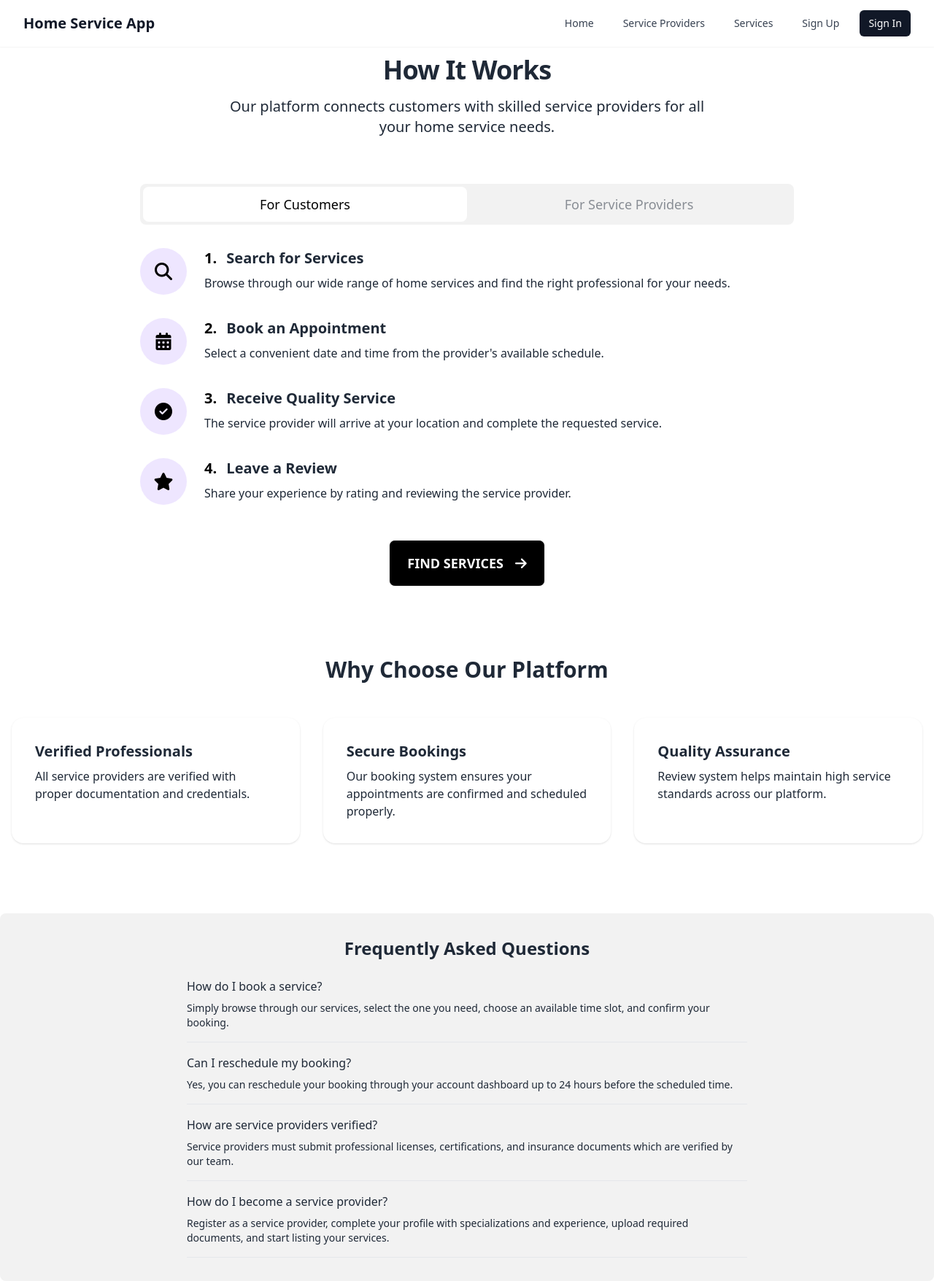
After one commit to jeanclaudegeagea/HomeServiceDjango, a Django app: page /how-it-works/ in a window 1280 px wide. The commit adds this page. Shown: the whole page at 73% size. Run offline with Django 5.2, Linux system fonts and the light colour scheme; some libraries are stand-ins or nearby versions.

Commit message:
how it works page

```diff
--- a/homeservice/core/templates/core/base.html
+++ b/homeservice/core/templates/core/base.html
@@ -43,7 +43,7 @@
 
           <!-- Add Service Button (only for service providers) -->
           {% if request.user.role == request.user.SERVICE_PROVIDER %}
-          <a href="{% url 'create_service' %}" class="btn bg-black text-white text-sm">
+          <a href="{% url 'create_service' %}" class="btn bg-black text-white hover:text-black text-sm">
             Create Service
           </a>
           {% endif %}
--- a/homeservice/core/templates/core/home.html
+++ b/homeservice/core/templates/core/home.html
@@ -27,7 +27,7 @@
             </p>
           </div>
           <div class="flex flex-col gap-2 min-[400px]:flex-row animate-slideUp">
-            <a href=""
+            <a href="{% url 'how_it_works' %}"
               class="inline-flex items-center justify-center rounded-md border border-white px-6 py-3 text-sm font-medium text-white shadow-md transition-all duration-300 hover:bg-white hover:bg-opacity-10 hover:scale-105 focus:outline-none focus:ring-2 focus:ring-white focus:ring-offset-2 focus:ring-offset-black">
               How It Works
             </a>
--- /dev/null
+++ b/homeservice/core/templates/core/how_it_works.html
@@ -0,0 +1,191 @@
+{% extends 'core/base.html' %}
+{% load static %}
+
+{% block title %}How It Works{% endblock %}
+
+{% block content %}
+<div class="text-center mb-16 mt-3">
+    <h1 class="text-4xl font-bold tracking-tight mb-4">How It Works</h1>
+    <p class="text-xl text-muted-foreground max-w-2xl mx-auto">
+        Our platform connects customers with skilled service providers for all your home service needs.
+    </p>
+</div>
+
+<div class="tabs max-w-4xl mx-auto">
+    <div class="tabs-boxed grid w-full grid-cols-2 mb-8">
+        <a class="tab tab-lg {% if active_tab == 'customer' %}bg-white text-black{% endif %}"
+           href="?tab=customer">For Customers</a>
+        <a class="tab tab-lg {% if active_tab == 'provider' %}bg-white text-black{% endif %}"
+           href="?tab=provider">For Service Providers</a>
+    </div>
+
+    {% if active_tab == 'customer' %}
+    <div class="grid gap-8">
+        <div class="flex items-start gap-6">
+            <div class="flex-shrink-0 w-16 h-16 rounded-full bg-primary/10 flex items-center justify-center">
+                <i class="fas fa-search text-black text-2xl"></i>
+            </div>
+            <div>
+                <h3 class="text-xl font-semibold mb-2">
+                    <span class="text-black mr-2">1.</span> Search for Services
+                </h3>
+                <p class="text-muted-foreground">Browse through our wide range of home services and find the right professional for your needs.</p>
+            </div>
+        </div>
+
+        <div class="flex items-start gap-6">
+            <div class="flex-shrink-0 w-16 h-16 rounded-full bg-primary/10 flex items-center justify-center">
+                <i class="fas fa-calendar-alt text-black text-2xl"></i>
+            </div>
+            <div>
+                <h3 class="text-xl font-semibold mb-2">
+                    <span class="text-black mr-2">2.</span> Book an Appointment
+                </h3>
+                <p class="text-muted-foreground">Select a convenient date and time from the provider's available schedule.</p>
+            </div>
+        </div>
+
+        <div class="flex items-start gap-6">
+            <div class="flex-shrink-0 w-16 h-16 rounded-full bg-primary/10 flex items-center justify-center">
+                <i class="fas fa-check-circle text-black text-2xl"></i>
+            </div>
+            <div>
+                <h3 class="text-xl font-semibold mb-2">
+                    <span class="text-black mr-2">3.</span> Receive Quality Service
+                </h3>
+                <p class="text-muted-foreground">The service provider will arrive at your location and complete the requested service.</p>
+            </div>
+        </div>
+
+        <div class="flex items-start gap-6">
+            <div class="flex-shrink-0 w-16 h-16 rounded-full bg-primary/10 flex items-center justify-center">
+                <i class="fas fa-star text-black text-2xl"></i>
+            </div>
+            <div>
+                <h3 class="text-xl font-semibold mb-2">
+                    <span class="text-black mr-2">4.</span> Leave a Review
+                </h3>
+                <p class="text-muted-foreground">Share your experience by rating and reviewing the service provider.</p>
+            </div>
+        </div>
+    </div>
+
+    <div class="mt-12 text-center mx-auto">
+        <a href="{% url 'services' %}" class="btn btn-lg bg-black text-white hover:text-black">
+            Find Services  <i class="fas fa-arrow-right ml-2"></i>
+        </a>
+    </div>
+    {% else %}
+    <div class="grid gap-8">
+        <div class="flex items-start gap-6">
+            <div class="flex-shrink-0 w-16 h-16 rounded-full bg-primary/10 flex items-center justify-center">
+                <i class="fas fa-user-check text-black text-2xl"></i>
+            </div>
+            <div>
+                <h3 class="text-xl font-semibold mb-2">
+                    <span class="text-black mr-2">1.</span> Create Your Profile
+                </h3>
+                <p class="text-muted-foreground">Sign up and create your professional profile with your specializations and experience.</p>
+            </div>
+        </div>
+
+        <div class="flex items-start gap-6">
+            <div class="flex-shrink-0 w-16 h-16 rounded-full bg-primary/10 flex items-center justify-center">
+                <i class="fas fa-search text-black text-2xl"></i>
+            </div>
+            <div>
+                <h3 class="text-xl font-semibold mb-2">
+                    <span class="text-black mr-2">2.</span> Add Your Services
+                </h3>
+                <p class="text-muted-foreground">List the services you offer along with pricing, descriptions, and service areas.</p>
+            </div>
+        </div>
+
+        <div class="flex items-start gap-6">
+            <div class="flex-shrink-0 w-16 h-16 rounded-full bg-primary/10 flex items-center justify-center">
+                <i class="fas fa-clock text-black text-2xl"></i>
+            </div>
+            <div>
+                <h3 class="text-xl font-semibold mb-2">
+                    <span class="text-black mr-2">3.</span> Set Your Schedule
+                </h3>
+                <p class="text-muted-foreground">Define your availability by setting up your weekly schedule and time slots.</p>
+            </div>
+        </div>
+
+        <div class="flex items-start gap-6">
+            <div class="flex-shrink-0 w-16 h-16 rounded-full bg-primary/10 flex items-center justify-center">
+                <i class="fas fa-calendar-alt text-black text-2xl"></i>
+            </div>
+            <div>
+                <h3 class="text-xl font-semibold mb-2">
+                    <span class="text-black mr-2">4.</span> Receive Bookings
+                </h3>
+                <p class="text-muted-foreground">Get notified when customers book your services and manage your appointments.</p>
+            </div>
+        </div>
+    </div>
+
+    <div class="mt-12 text-center mx-auto">
+        <a href="{% url 'register' %}" class="btn btn-lg bg-black text-white hover:text-black">
+            Become a Provider <i class="fas fa-arrow-right ml-2"></i>
+        </a>
+    </div>
+    {% endif %}
+</div>
+
+<div class="mt-24 px-4">
+    <h2 class="text-3xl font-bold text-center mb-12">Why Choose Our Platform</h2>
+
+    <div class="grid md:grid-cols-3 gap-8">
+        <div class="card bg-base-100 shadow">
+            <div class="card-body">
+                <h3 class="card-title">Verified Professionals</h3>
+                <p>All service providers are verified with proper documentation and credentials.</p>
+            </div>
+        </div>
+
+        <div class="card bg-base-100 shadow">
+            <div class="card-body">
+                <h3 class="card-title">Secure Bookings</h3>
+                <p>Our booking system ensures your appointments are confirmed and scheduled properly.</p>
+            </div>
+        </div>
+
+        <div class="card bg-base-100 shadow">
+            <div class="card-body">
+                <h3 class="card-title">Quality Assurance</h3>
+                <p>Review system helps maintain high service standards across our platform.</p>
+            </div>
+        </div>
+    </div>
+</div>
+
+<div class="mt-24 bg-base-200 rounded-lg p-8">
+    <div class="max-w-3xl mx-auto">
+        <h2 class="text-2xl font-bold mb-6 text-center">Frequently Asked Questions</h2>
+
+        <div class="space-y-4">
+            <div class="border-b pb-4">
+                <h3 class="font-medium mb-2">How do I book a service?</h3>
+                <p class="text-muted-foreground text-sm">Simply browse through our services, select the one you need, choose an available time slot, and confirm your booking.</p>
+            </div>
+
+            <div class="border-b pb-4">
+                <h3 class="font-medium mb-2">Can I reschedule my booking?</h3>
+                <p class="text-muted-foreground text-sm">Yes, you can reschedule your booking through your account dashboard up to 24 hours before the scheduled time.</p>
+            </div>
+
+            <div class="border-b pb-4">
+                <h3 class="font-medium mb-2">How are service providers verified?</h3>
+                <p class="text-muted-foreground text-sm">Service providers must submit professional licenses, certifications, and insurance documents which are verified by our team.</p>
+            </div>
+
+            <div class="border-b pb-4">
+                <h3 class="font-medium mb-2">How do I become a service provider?</h3>
+                <p class="text-muted-foreground text-sm">Register as a service provider, complete your profile with specializations and experience, upload required documents, and start listing your services.</p>
+            </div>
+        </div>
+    </div>
+</div>
+{% endblock %}
--- a/homeservice/core/urls.py
+++ b/homeservice/core/urls.py
@@ -30,6 +30,7 @@ from core.views.bookings import (
     booking_detail_view,
     update_booking_status,
 )
+from core.views.howItWorks import how_it_works
 
 urlpatterns = [
     path("", home_view, name="base"),
@@ -74,6 +75,7 @@ urlpatterns = [
     path("cancel_booking/<int:booking_id>/", cancel_booking, name="cancel_booking"),
     path("booking/<int:booking_id>/", booking_detail_view, name="booking_detail"),
     path("update_booking_status/", update_booking_status, name="update_booking_status"),
+    path("how-it-works/", how_it_works, name="how_it_works"),
 ]
 
 if settings.DEBUG:
--- /dev/null
+++ b/homeservice/core/views/howItWorks.py
@@ -0,0 +1,11 @@
+from django.shortcuts import render
+
+
+def how_it_works(request):
+    # Determine active tab from query parameter
+    active_tab = request.GET.get("tab", "customer")
+    if active_tab not in ["customer", "provider"]:
+        active_tab = "customer"
+
+    context = {"active_tab": active_tab}
+    return render(request, "core/how_it_works.html", context)
```
